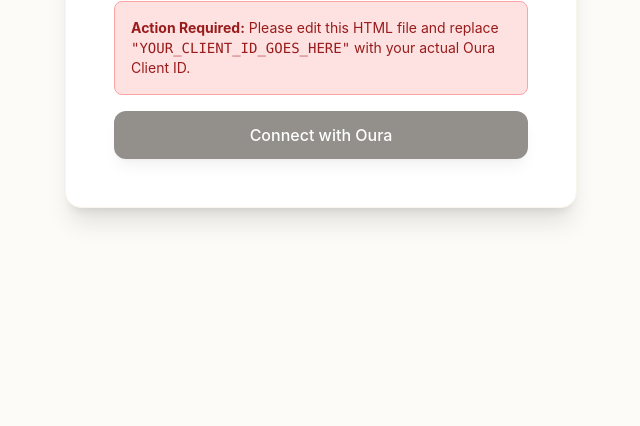
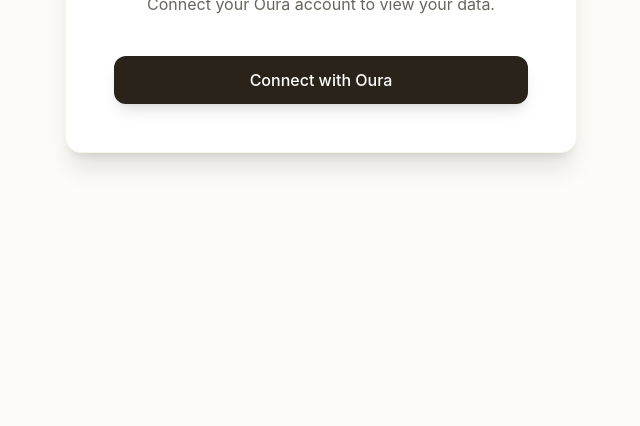
Before and after one commit to DarthKadik/kariahealth, a plain HTML site: page index.html in a window 1280 px wide. Shown: the part 374-800 px from the top of the page, without its empty margins (319-959 px from the left). Drawn offline with nearby package versions, Linux system fonts and the light colour scheme.

Commit message:
Update OURA_CLIENT_ID placeholder in main function

```diff
--- a/index.html
+++ b/index.html
@@ -152,7 +152,7 @@
          */
         function main() {
             // Check if the Client ID has been set
-            if (OURA_CLIENT_ID === "4835caa1-fc65-41b4-ae24-eb38b9af4ea7") {
+            if (OURA_CLIENT_ID === "YOUR_CLIENT_ID_HERE") {
                 clientIdWarning.classList.remove('hidden');
                 loginButton.disabled = true;
                 loginButton.classList.add('opacity-50', 'cursor-not-allowed');
```
